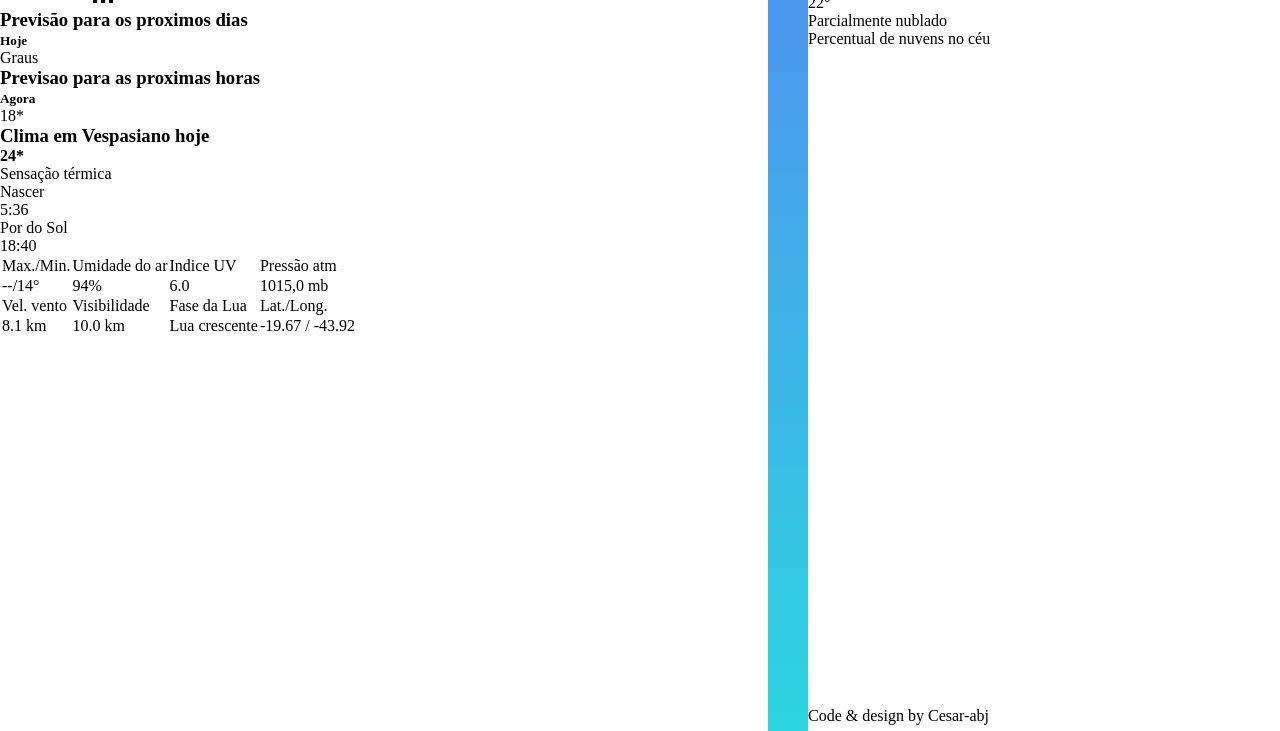
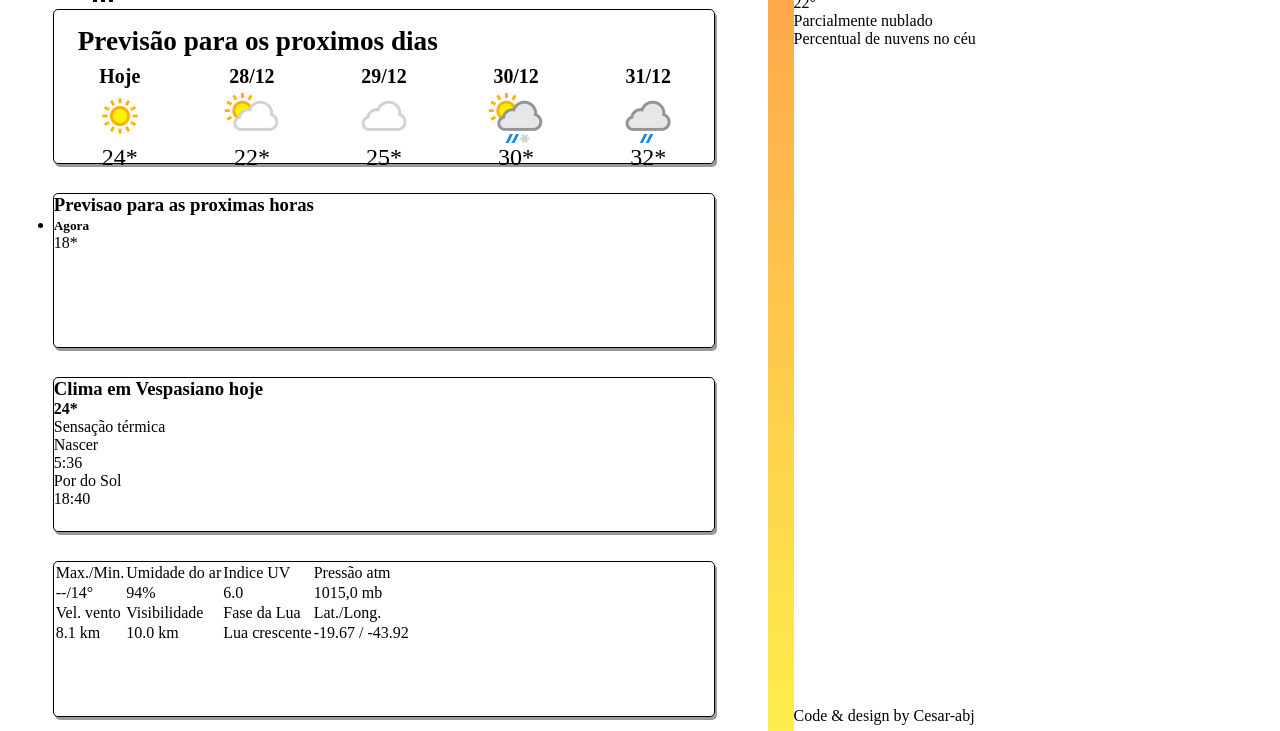
Before and after one commit to cesar-abj/weather, a website: page src/index.html in a window 1280 px wide. Shown: the part 69-800 px from the top of the page. Drawn offline with Linux system fonts and the light colour scheme.

Commit message:
Adicionando estilo ao primeiro card e corrigindo alinhamento da logo e titulo

```diff
--- a/src/css/index.css
+++ b/src/css/index.css
@@ -9,7 +9,7 @@
   max-width: 1920px;
   margin: 0 auto;
   display: grid;
-  grid-template-columns: 60% 40px 36%;
+  grid-template-columns: 60% 2% 38%;
   height: 97vh;
   grid-template-rows: 10% 90%;
   grid-template-areas: "navigation division aside"
--- a/src/css/main.css
+++ b/src/css/main.css
@@ -1,3 +1,100 @@
+/* style global */
+
 .main{
   grid-area: main;
+  display: grid;
+  grid-template-rows: repeat(4, 21.5%);
+  row-gap: 4%;
 }
+
+/* style for cards */
+
+.card{
+  border: 1px solid black;
+  border-radius: 5px;
+  min-width: 86%;
+  margin: 0 auto;
+  box-shadow: 2px 3px rgba(0, 0, 0, .4);
+}
+
+/* start first card */
+
+.day-list{
+  display: grid;
+  grid-template-columns: repeat(5, 20%);
+  grid-template-areas: "a b c d e";
+}
+
+.day-title{
+  display: block;
+  padding: 1rem 0 .5rem 1.5rem;
+  font-size: 1.7rem;
+}
+
+.day-list-item{
+  display: grid;
+  justify-items: center;
+  font-size: 1.5rem;
+}
+
+.day-list-item.a {
+  grid-area: a;
+}
+
+.day-list-item.a > .day-list-item-icon{
+  background-image: url(../assets/img/day/113.png);
+  background-position: center;
+  background-repeat: no-repeat;
+  width: 3.5rem;
+  height: 3.5rem;
+}
+
+.day-list-item.b{
+  grid-area: b;
+}
+
+.day-list-item.b > .day-list-item-icon{
+  background-image: url(../assets/img/day/116.png);
+  background-position: center;
+  background-repeat: no-repeat;
+  width: 3.5rem;
+  height: 3.5rem;
+}
+
+.day-list-item.c{
+  grid-area: c;
+}
+
+.day-list-item.c > .day-list-item-icon{
+  background-image: url(../assets/img/day/119.png);
+  background-position: center;
+  background-repeat: no-repeat;
+  width: 3.5rem;
+  height: 3.5rem;
+}
+
+.day-list-item.d{
+  grid-area: d;
+}
+
+.day-list-item.d > .day-list-item-icon{
+  background-image: url(../assets/img/day/182.png);
+  background-position: center;
+  background-repeat: no-repeat;
+  width: 3.5rem;
+  height: 3.5rem;
+}
+
+.day-list-item.e{
+  grid-area: e;
+}
+
+.day-list-item.e > .day-list-item-icon{
+  background-image: url(../assets/img/day/302.png);
+  background-position: center;
+  background-repeat: no-repeat;
+  width: 3.5rem;
+  height: 3.5rem;
+}
+
+/* end first card */
--- a/src/css/navigation.css
+++ b/src/css/navigation.css
@@ -1,8 +1,13 @@
+/* basic style for navigation */
+
 .navigation{
   grid-area: navigation;
   display: flex;
   justify-content: space-around;
+  align-items: center;
 }
+
+/* logo and title */
 
 .nav-home-link{
   text-decoration: unset;
@@ -26,6 +31,10 @@
   padding-left: 1rem;
 }
 
+/* end logo and title */
+
+/* search and input */
+
 .container-search{
   display: flex;
   align-items: center;
@@ -43,3 +52,5 @@
   font-size: 24px;
   outline-style: none;
 }
+
+/* end search and input */
--- a/src/index.html
+++ b/src/index.html
@@ -29,20 +29,41 @@
   </nav>
 
   <main class="main">
-    <section class="container-day">
+    <!-- daily weather -->
+    <section class="container-day card">
       <h3 class="day-title">Previsão para os proximos dias</h3>
-      <div class="day-div">
         <ul class="day-list">
-          <li class="day-list-item">
+          <li class="day-list-item a">
             <h5 class="day-list-item-title">Hoje</h5>
             <i class="day-list-item-icon"></i>
-            <p class="day-list-item-paragraph">Graus</p>
+            <p class="day-list-item-paragraph">24*</p>
+          </li>
+          <li class="day-list-item b">
+            <h5 class="day-list-item-title">28/12</h5>
+            <i class="day-list-item-icon"></i>
+            <p class="day-list-item-paragraph">22*</p>
+          </li>
+          <li class="day-list-item c">
+            <h5 class="day-list-item-title">29/12</h5>
+            <i class="day-list-item-icon"></i>
+            <p class="day-list-item-paragraph">25*</p>
+          </li>
+          <li class="day-list-item d">
+            <h5 class="day-list-item-title">30/12</h5>
+            <i class="day-list-item-icon"></i>
+            <p class="day-list-item-paragraph">30*</p>
+          </li>
+          <li class="day-list-item e">
+            <h5 class="day-list-item-title">31/12</h5>
+            <i class="day-list-item-icon"></i>
+            <p class="day-list-item-paragraph">32*</p>
           </li>
         </ul>
-      </div>
     </section>
+    <!-- end daily weather -->
 
-    <section class="container-hours">
+    <!-- per hour weather -->
+    <section class="container-hours card">
       <h3 class="hour-title">Previsao para as proximas horas</h3>
       <div class="hour-div">
         <ul class="hour-list">
@@ -54,8 +75,10 @@
         </ul>
       </div>
     </section>
+    <!-- end per hours weather -->
 
-    <section class="container-local-weather">
+    <!-- local weather -->
+    <section class="container-local-weather card">
       <h3 class="local-title">Clima em Vespasiano hoje</h3>
 
       <div class="local-div-temperature">
@@ -81,7 +104,10 @@
         </span>
       </div>
     </section>
-    <section class="list-info-weather">
+    <!-- end local weather -->
+
+    <!-- list weather details -->
+    <section class="list-info-weather card">
       <table class="aside-table">
         <tbody class="aside-table-body">
           <tr class="aside-table-row-title">
@@ -111,9 +137,12 @@
         </tbody>
       </table>
     </section>
+    <!-- end list weather details -->
   </main>
 
-  <section class="division-bar cold-division-color"></section>
+  <!-- division color bar -->
+  <section class="division-bar hot-division-color"></section>
+  <!-- end division color bar -->
 
   <aside>
     <section>
@@ -127,9 +156,11 @@
       <p class="aside-clouds">Percentual de nuvens no céu</p>
     </section>
   </aside>
+
   <footer class="footer">
     <p class="footer-paragraph">Code & design by Cesar-abj</p>
   </footer>
+
 </body>
 <script src="../js/index.js"></script>
 
```
